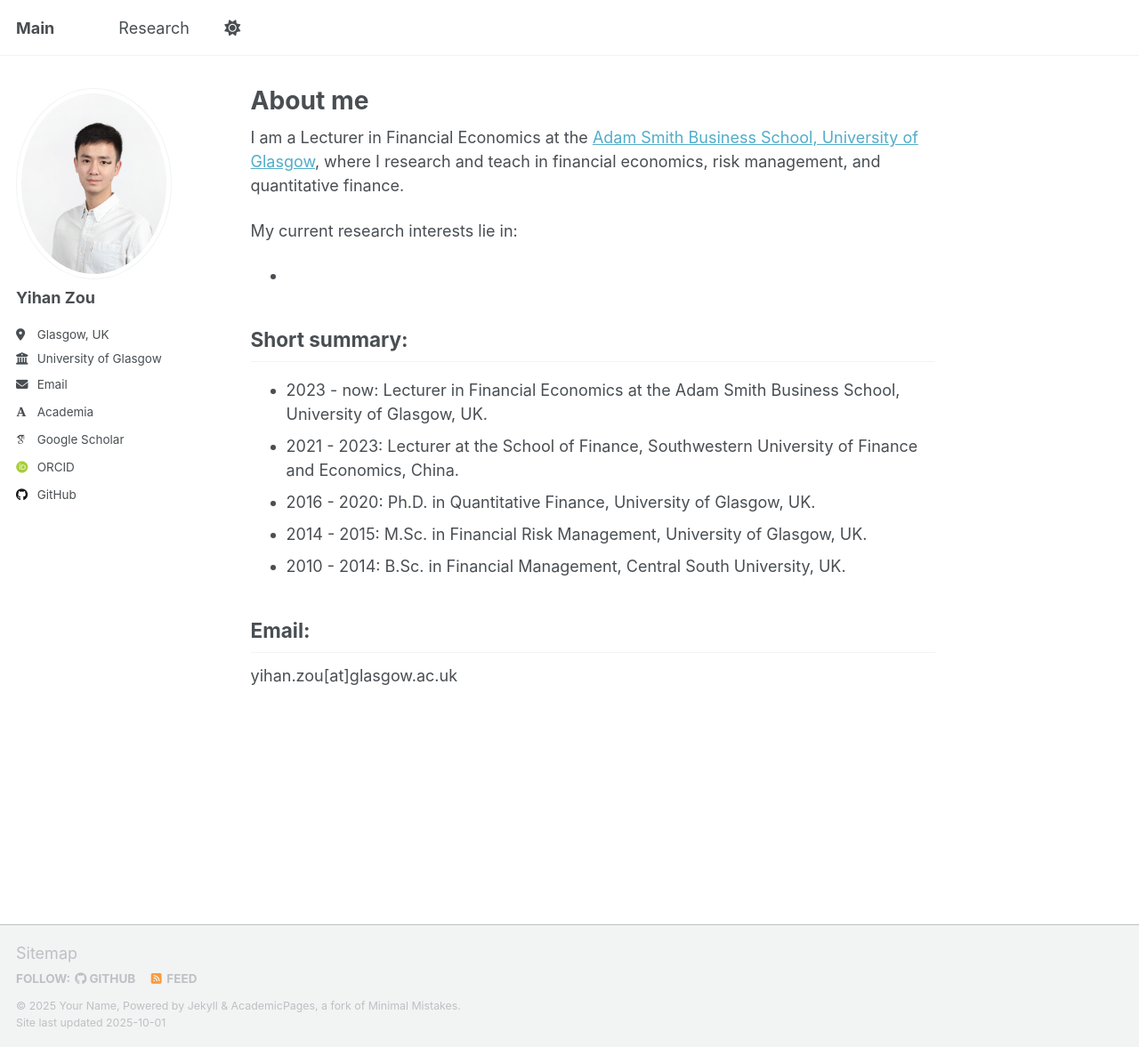
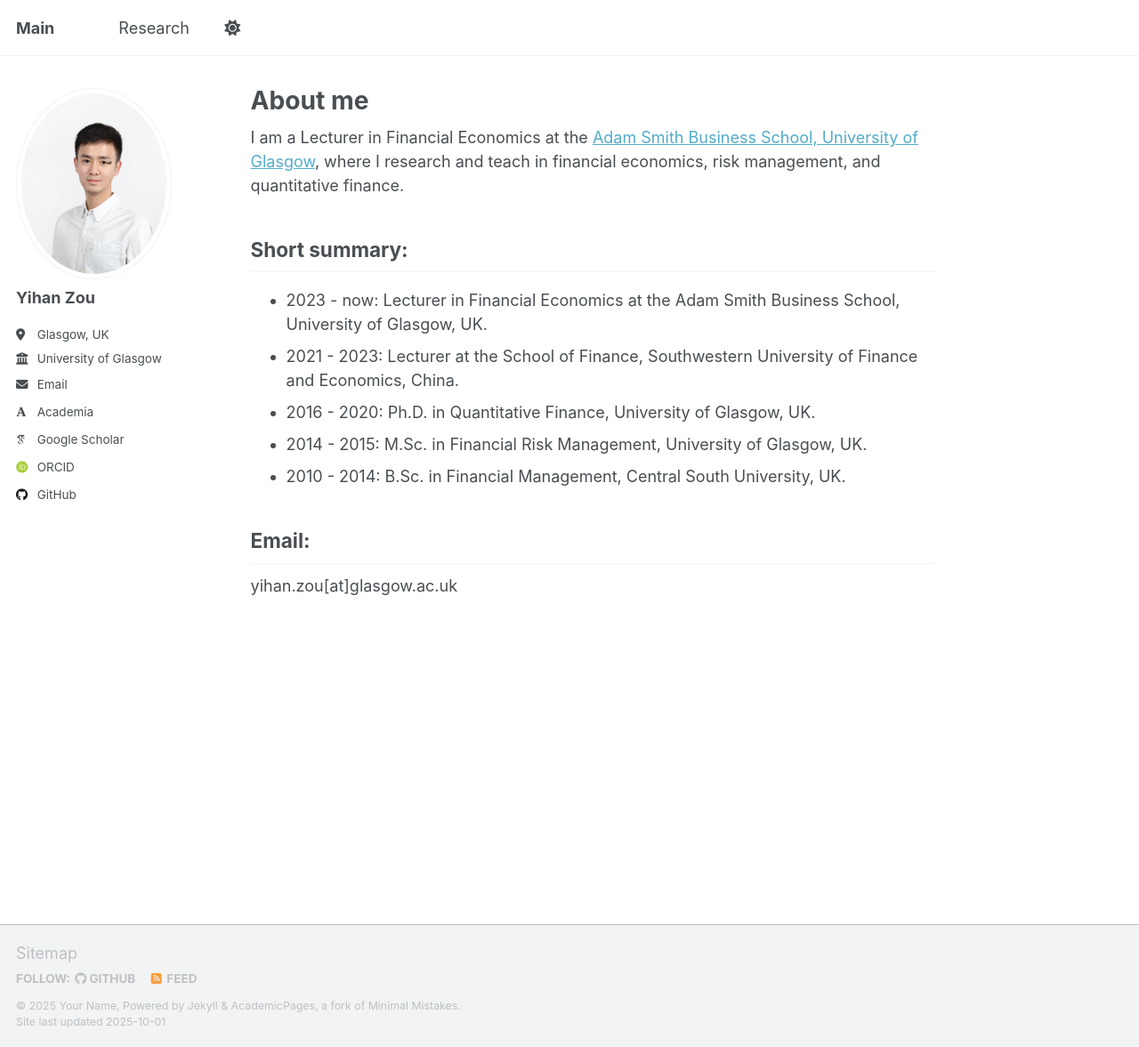
Before and after one commit to yihanZzz/yihanZzz.github.io, a Jekyll site: the page built from _pages/about.md, in a window 1280 px wide and 1177 px high. Shown: the whole window at 89% size. Built offline with Jekyll 4.4.1, drawn with Linux system fonts in a browser that asks for light colours; some web fonts are replaced; a script that is not in the unit is left out.

Commit message:
Update about.md

```diff
--- a/_pages/about.md
+++ b/_pages/about.md
@@ -9,9 +9,6 @@ redirect_from:
 
 I am a Lecturer in Financial Economics at the [Adam Smith Business School, University of Glasgow](https://www.gla.ac.uk/schools/business/), where I research and teach in financial economics, risk management, and quantitative finance.
 
-My current research interests lie in:
-
--
 
 Short summary:
 ------
```
